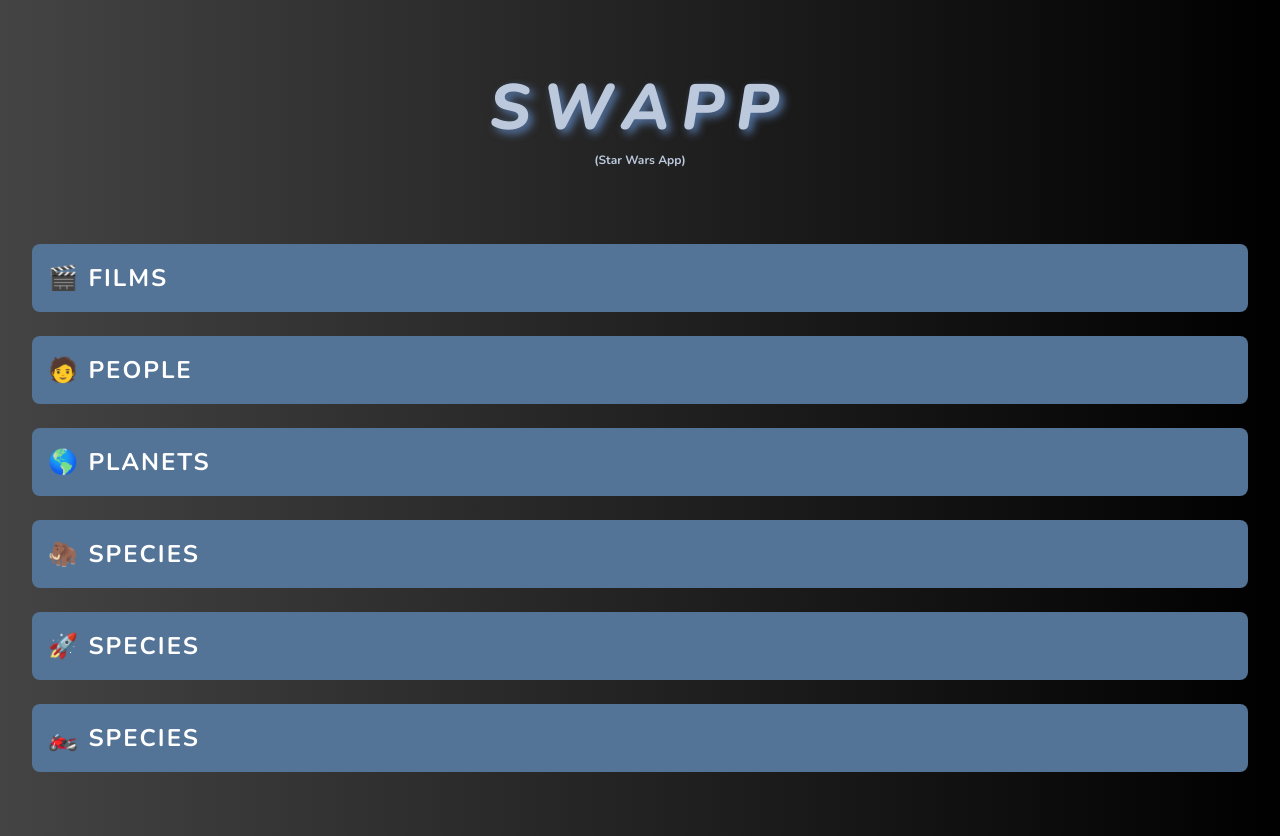
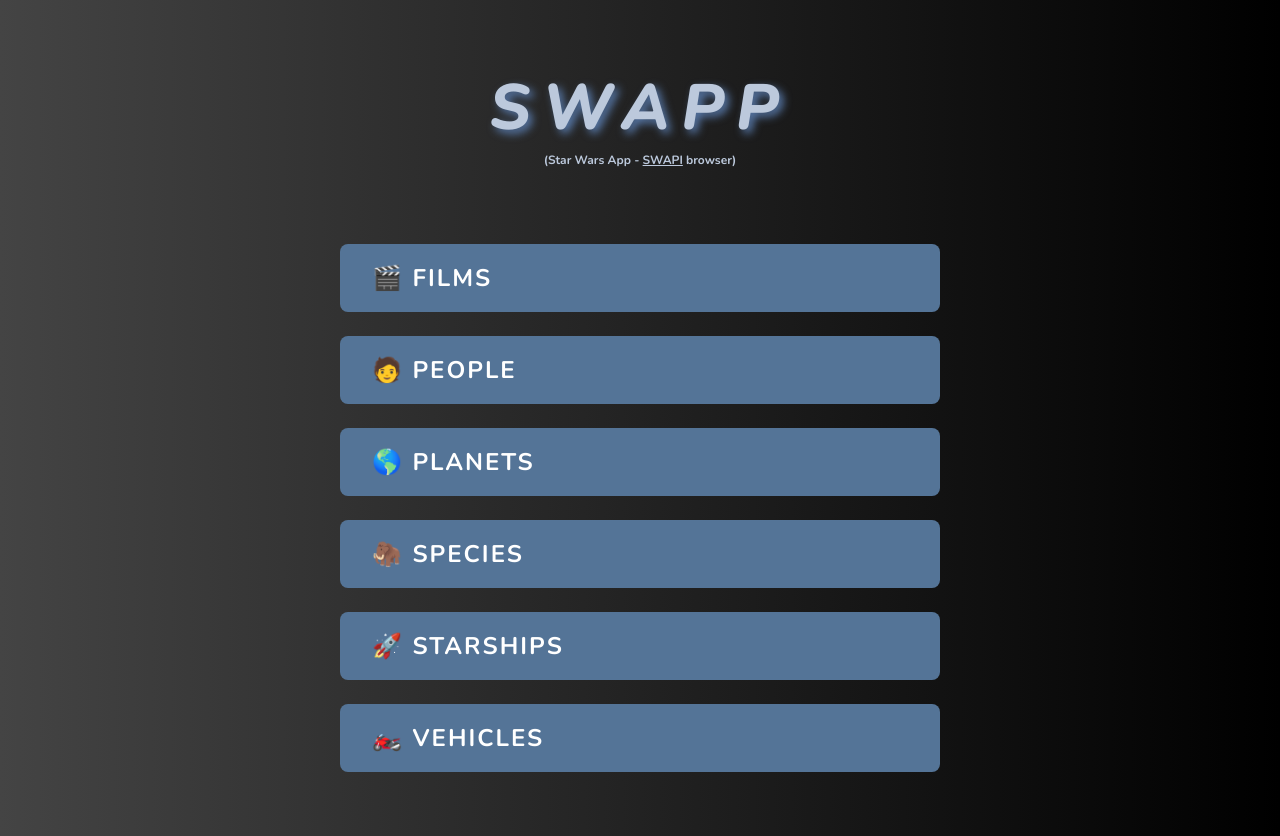
Before and after one commit to florabtw/SWAPP, a React (Vite) app: page / in a window 1280 px wide. Built offline with nearby package versions, Linux system fonts and the light colour scheme.

Commit message:
animation/styles cleanup

```diff
--- a/src/Collections/All.tsx
+++ b/src/Collections/All.tsx
@@ -33,12 +33,12 @@
   ),
   starships: (
     <>
-      <Emoji>🚀</Emoji> Species
+      <Emoji>🚀</Emoji> Starships
     </>
   ),
   vehicles: (
     <>
-      <Emoji>🏍️</Emoji> Species
+      <Emoji>🏍️</Emoji> Vehicles
     </>
   ),
 } as const;
--- a/src/Collections/Details.tsx
+++ b/src/Collections/Details.tsx
@@ -83,6 +83,7 @@
   flex-wrap: wrap;
   list-style: none;
   margin: 0;
+  min-width: 300px;
   padding: 0;
 `;
 
--- a/src/Collections/List.tsx
+++ b/src/Collections/List.tsx
@@ -48,7 +48,9 @@
   flex-direction: column;
   gap: 1.5rem;
   list-style: none;
-  margin: 0;
+  margin: 0 auto;
+  min-width: 300px;
+  max-width: 600px;
   padding: 0;
 `;
 
@@ -102,14 +104,13 @@
   font-weight: bold;
   line-height: 1.5;
   overflow: hidden;
-  text-wrap: nowrap;
   position: relative;
 
   ${(props) => props.selected && selectedStyles}
 
   a {
     display: block;
-    padding: 1rem;
+    padding: 1rem 2rem;
     width: 100%;
   }
 
--- a/src/Root/Root.tsx
+++ b/src/Root/Root.tsx
@@ -42,7 +42,7 @@
   @media (min-width: 800px) {
     flex-basis: 100%;
     min-width: 0px;
-    transition: flex-basis 0.5s ease-out 0s;
+    transition: all 0.5s ease-out;
 
     & + & {
       margin-left: 2rem;
@@ -61,7 +61,9 @@
       <Link to="/">
         <Title>SWAPP</Title>
       </Link>
-      <Subtitle>(Star Wars App)</Subtitle>
+      <Subtitle>
+        (Star Wars App - <a href="https://swapi.tech">SWAPI</a> browser)
+      </Subtitle>
     </HeaderWrapper>
   );
 }
@@ -94,4 +96,8 @@
   font-weight: bold;
   margin-top: 0;
   text-align: center;
+
+  a {
+    text-decoration: underline;
+  }
 `;
```
